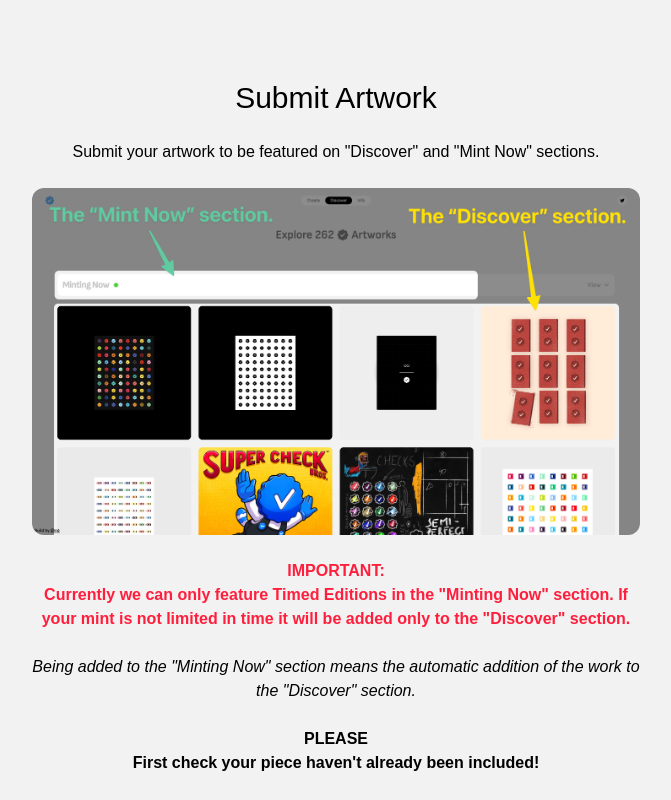
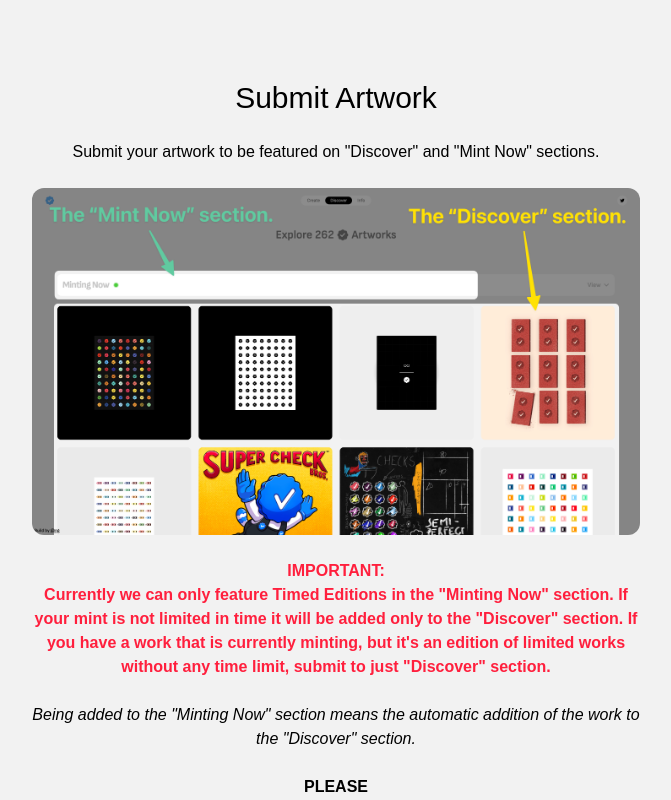
Before and after one commit to nikitattt/create-checks, a Next.js app: page /submit in a window 1280 px wide. Shown: the top 800 px of the page, without its empty margins (304-975 px from the left). Built offline with nearby package versions, Linux system fonts and the light colour scheme; a web font is replaced by a local one.

Commit message:
More explanations on submit page

```diff
--- a/pages/submit.tsx
+++ b/pages/submit.tsx
@@ -66,7 +66,9 @@ const Mint: NextPage<{ data: string }> = (props) => {
               <br />
               Currently we can only feature Timed Editions in the "Minting Now"
               section. If your mint is not limited in time it will be added only
-              to the "Discover" section.
+              to the "Discover" section. If you have a work that is currently
+              minting, but it's an edition of limited works without any time
+              limit, submit to just "Discover" section.
             </p>
             <p className="mt-6 italic">
               Being added to the "Minting Now" section means the automatic
```
